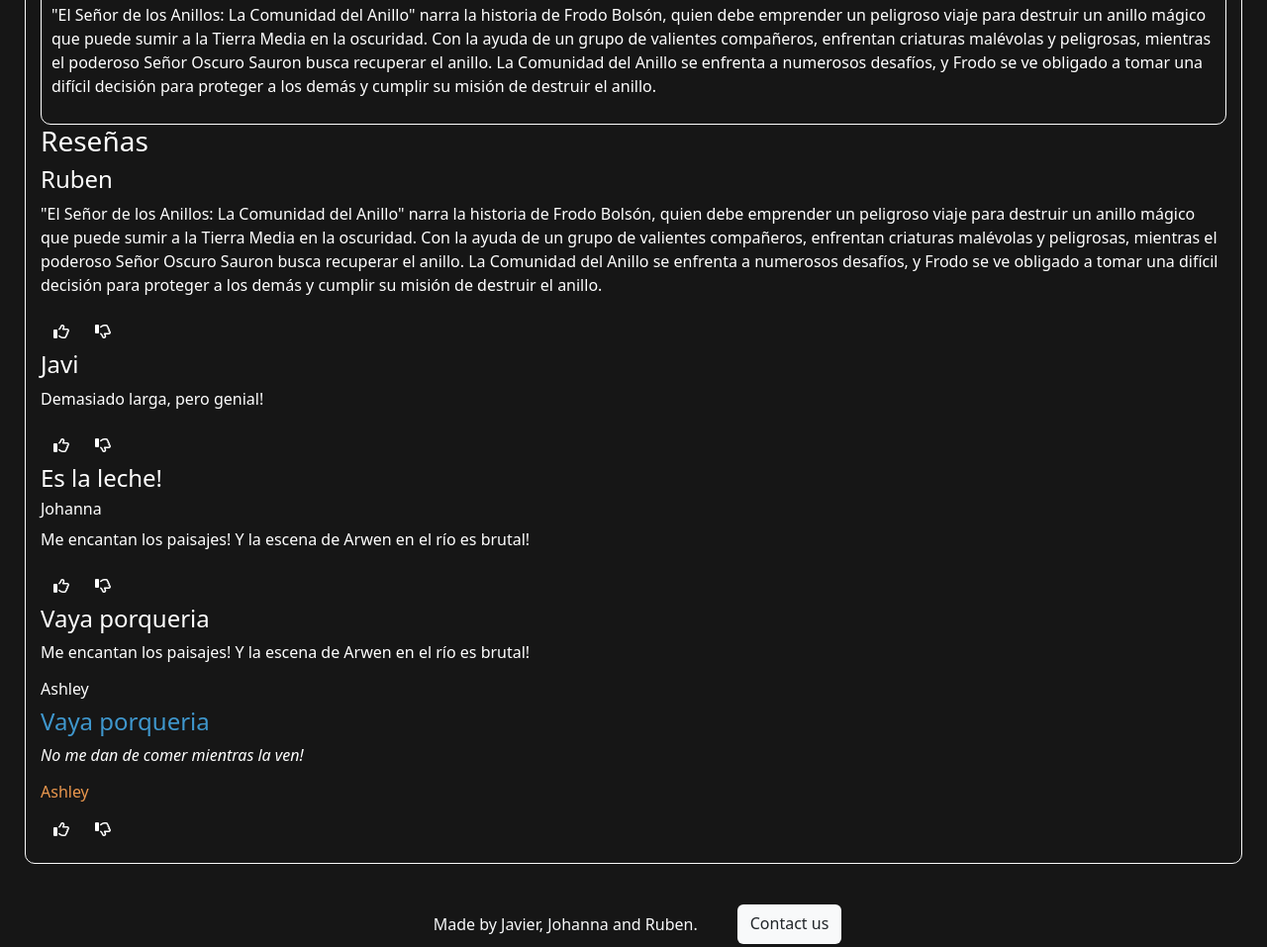
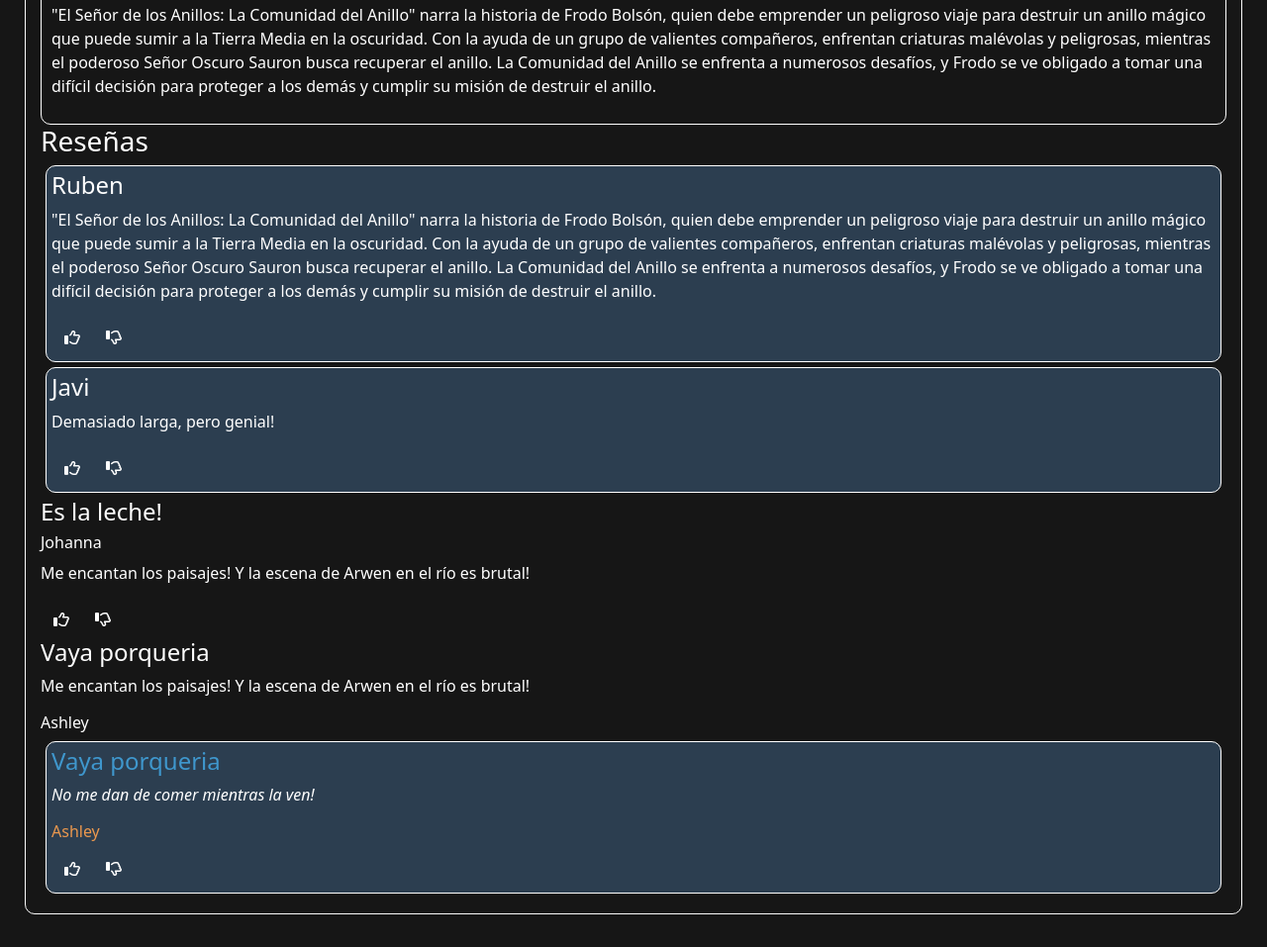
Before and after one commit to 4GeeksAcademy/Movies4Geeks, a React app: page /movieProfile in a window 1280 px wide. Shown: the part 566-1523 px from the top of the page at 99% size. Built offline with nearby package versions, Linux system fonts and the light colour scheme; no server answers.

Commit message:
probando colores

```diff
--- a/src/front/js/component/movieProfile.js
+++ b/src/front/js/component/movieProfile.js
@@ -80,14 +80,14 @@
                     decisión para proteger a los demás y cumplir su misión de destruir el anillo.</p>
                     </div>
                 <h3>Reseñas</h3>
-                <div className="reseña">
+                <div className="resena">
                 <h4>Ruben</h4>
                 <p>"El Señor de los Anillos: La Comunidad del Anillo" narra la historia de Frodo Bolsón, quien debe emprender un peligroso viaje para destruir un anillo mágico que puede sumir a la Tierra Media en la oscuridad. Con la ayuda de un grupo de valientes compañeros, enfrentan criaturas malévolas y peligrosas, mientras el poderoso Señor Oscuro Sauron busca recuperar el anillo. La Comunidad del Anillo se enfrenta a numerosos desafíos, y Frodo se ve obligado a tomar una difícil
                     decisión para proteger a los demás y cumplir su misión de destruir el anillo.</p>
                 <button style={{ backgroundColor: colorBoton1 }} onClick={handleClickBoton1} className="btn "><i className="far fa-thumbs-up icon-thumbs" ></i></button>
                  <button style={{ backgroundColor: colorBoton2 }} onClick={handleClickBoton2} className="btn "><i className="far fa-thumbs-down icon-thumbs" ></i></button>
                 </div>
-                <div className="reseña">
+                <div className="resena">
                 <h4>Javi</h4>
                 <p>Demasiado larga, pero genial!</p>
                 <button style={{ backgroundColor: colorBoton3 }} onClick={handleClickBoton3} className="btn "><i className="far fa-thumbs-up icon-thumbs" ></i></button>
@@ -100,13 +100,15 @@
                 <h4>Vaya porqueria</h4>
                 <p>Me encantan los paisajes! Y la escena de Arwen en el río es brutal!</p>
                 <h6>Ashley</h6>
-
+                <div className="resena">
                 <h4 className="title-review">Vaya porqueria</h4>
                 <p className="review">No me dan de comer mientras la ven!</p>
+
                 <h6 className="author">Ashley</h6>
                 <button style={{ backgroundColor: colorBoton7 }} onClick={handleClickBoton7} className="btn "><i className="far fa-thumbs-up icon-thumbs" ></i></button>
                  <button style={{ backgroundColor: colorBoton8 }} onClick={handleClickBoton8} className="btn "><i className="far fa-thumbs-down icon-thumbs" ></i></button>
                 </div>
                 </div>
+                </div>
     )
             }
--- a/src/front/styles/movieProfile.css
+++ b/src/front/styles/movieProfile.css
@@ -31,6 +31,13 @@
     padding: 10px;
     border-radius: 10px;
 }
+.resena{
+    border: 1px solid white;
+    margin:5px;
+    padding: 5px;
+    background-color: #2C3E50 ;
+    border-radius: 10px;
+}
 .title-review{
     color: #3F97CD;
 }
```
